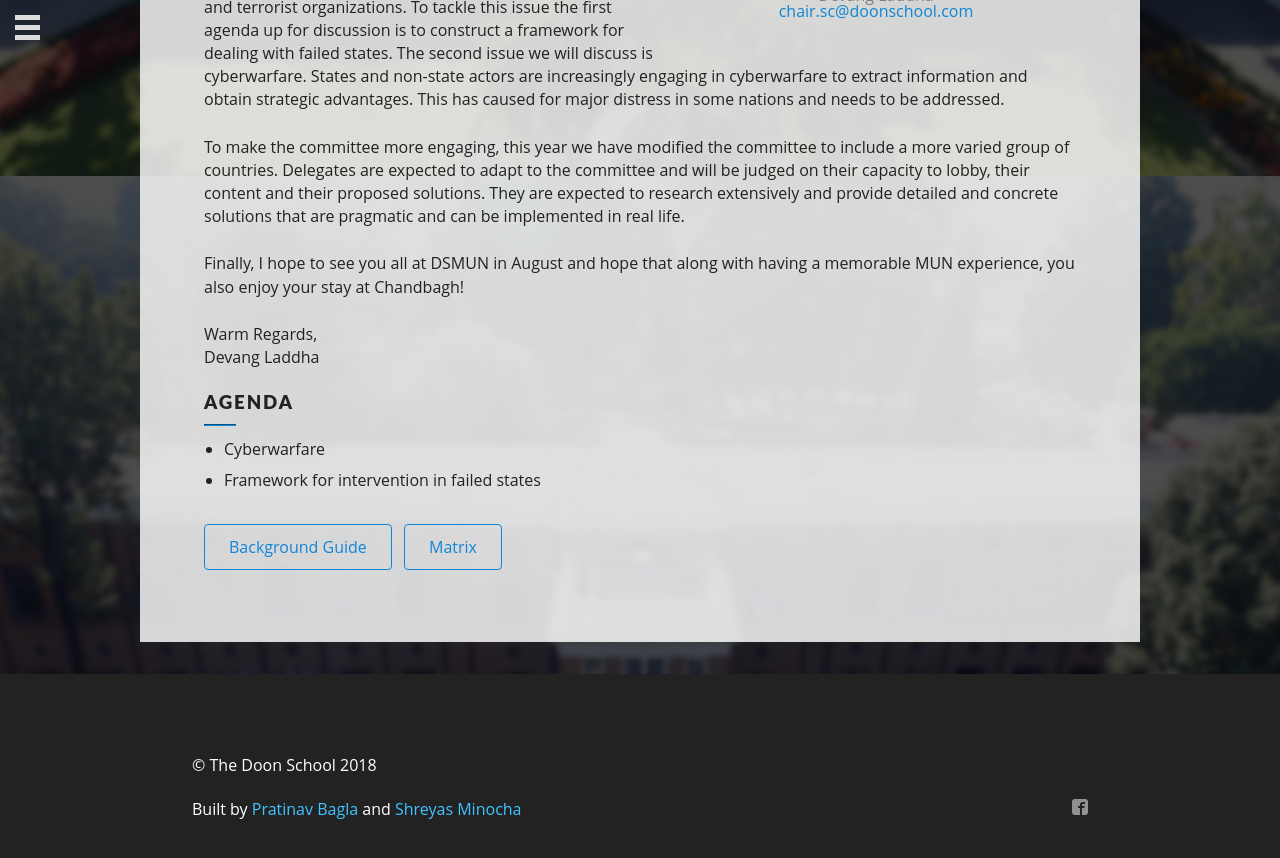
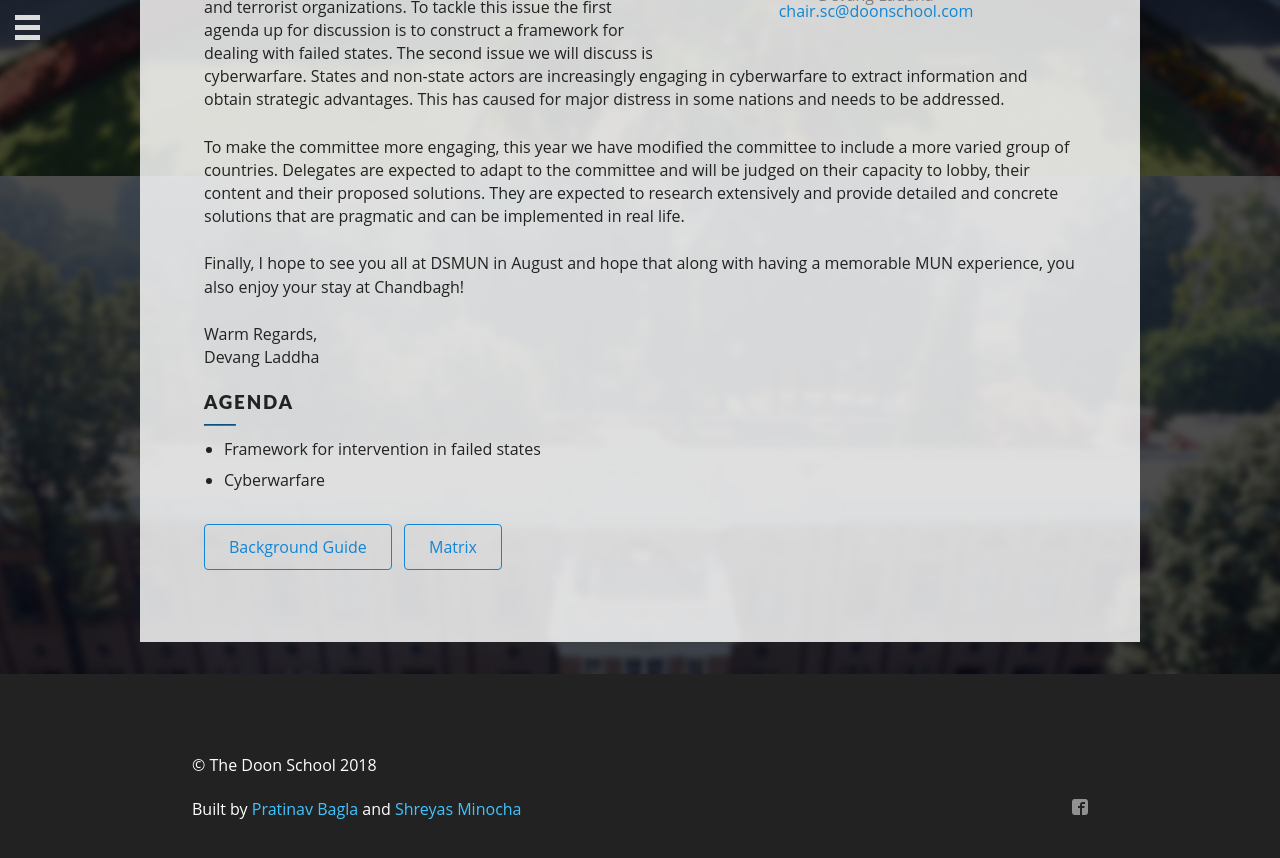
Before and after one commit to pratinav/dsmun18.com, a Jekyll site: the page built from _committees/unsc.md, in a window 1280 px wide and 900 px high, scrolled down 724 px. Shown: the top 858 px of the window. Built offline with Jekyll 4.4.1, drawn with Linux system fonts in a browser that asks for light colours; some web fonts are replaced.

```diff
--- a/_committees/unsc.md
+++ b/_committees/unsc.md
@@ -20,5 +20,5 @@ Devang Laddha
 
 ## Agenda
 
+- Framework for intervention in failed states
 - Cyberwarfare
-- Framework for intervention in failed states
```
